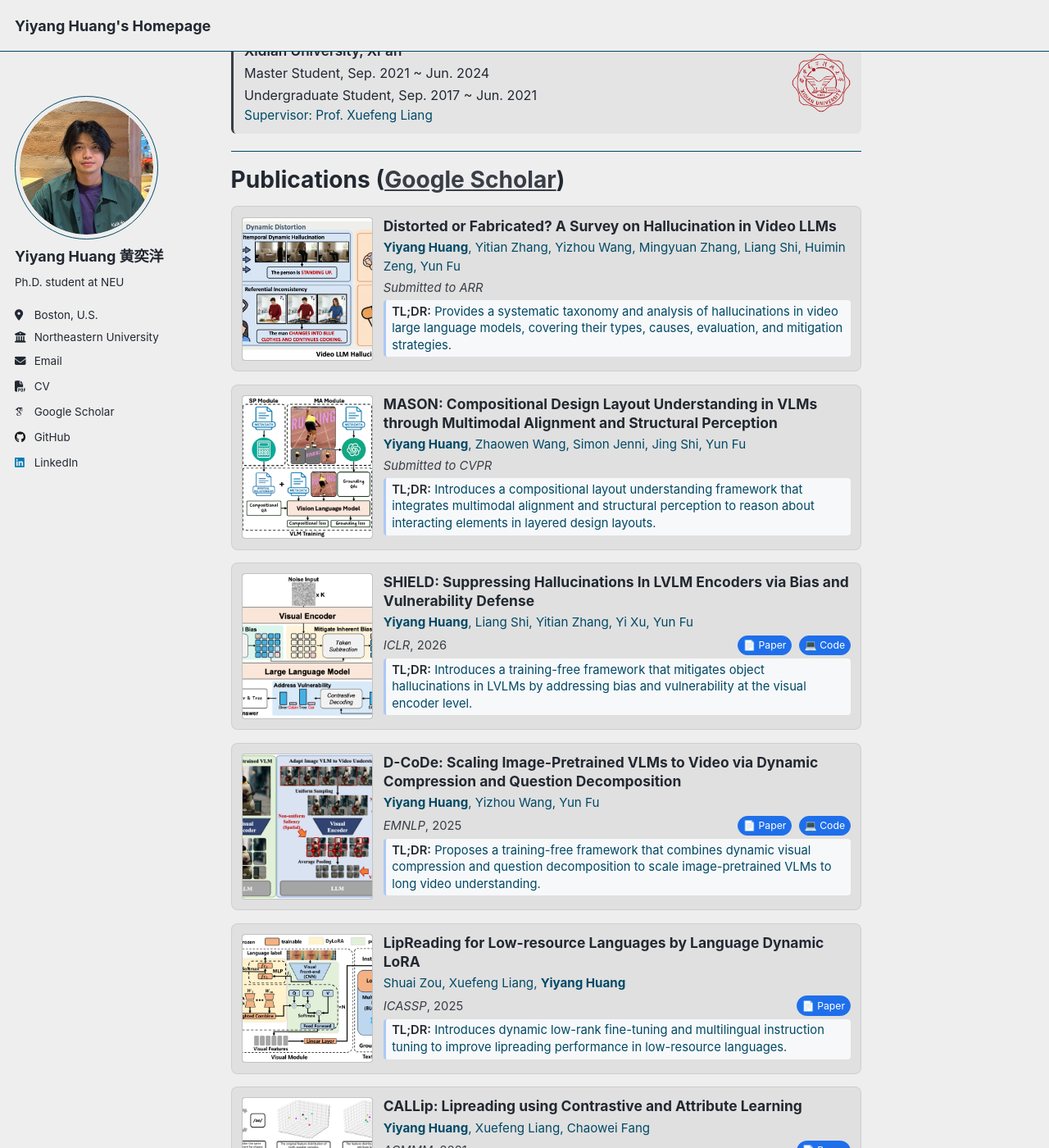
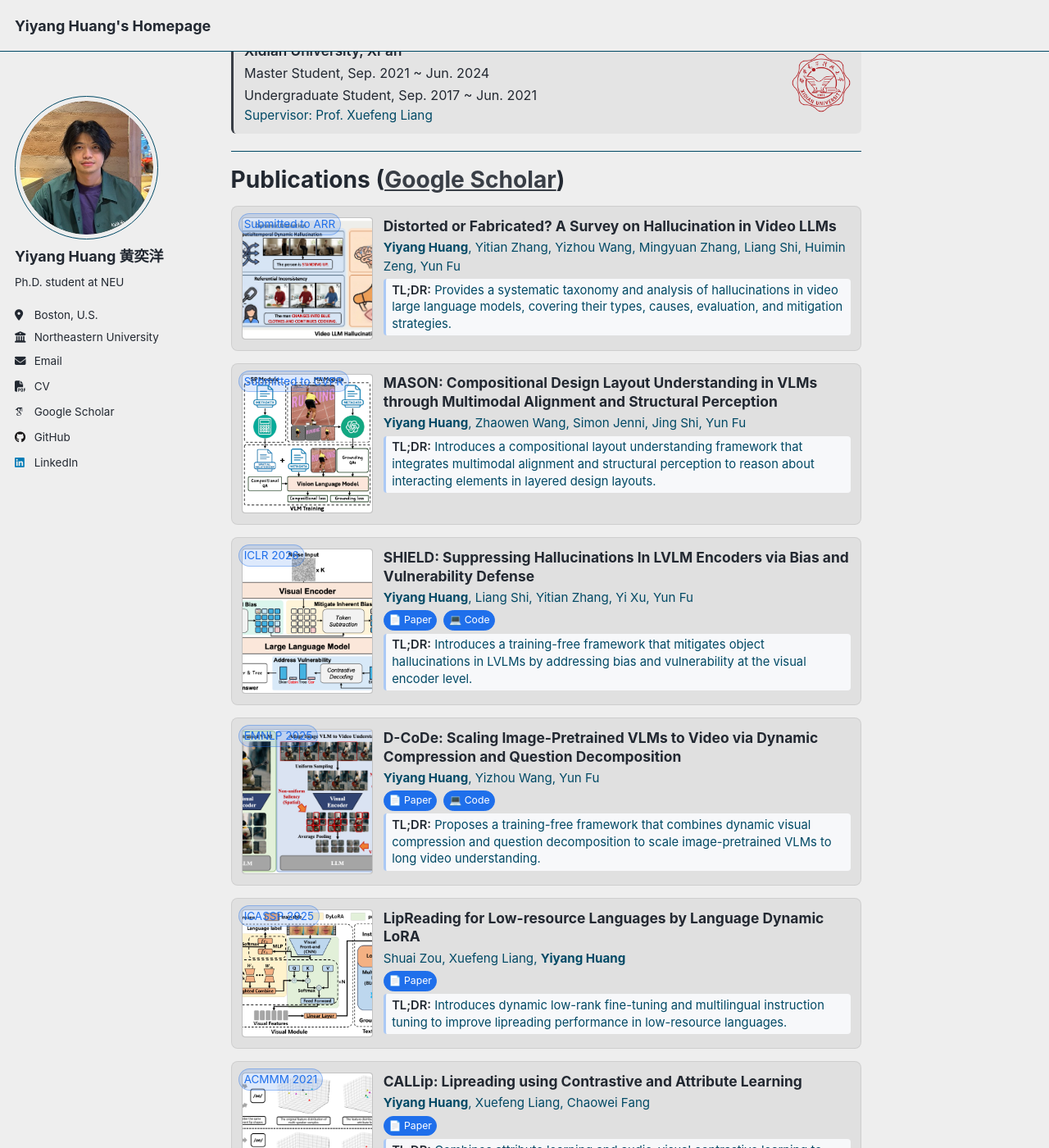
Before and after one commit to hukcc/hukcc.github.io, a Jekyll site: the page built from _pages/about.md, in a window 1280 px wide and 1400 px high, scrolled down 1135 px. Shown: the whole window at 82% size. Built offline with Jekyll 4.4.1, drawn with Linux system fonts in a browser that asks for light colours; some web fonts are replaced; a script that is not in the unit is left out; some of the changed lines change nothing that is shown.

Commit message:
Move venue to badge and keep submitted wording
- Add top-left venue badges for publications
- Keep "Submitted to" wording for ARR/CVPR
- Keep action buttons within card body

```diff
--- a/_pages/about.md
+++ b/_pages/about.md
@@ -126,6 +126,7 @@ redirect_from:
 # Publications ([Google Scholar](https://scholar.google.com/citations?user=A0H2ZYQAAAAJ))
 
 <div class="pub-item" id="pub-videollm-hallucination">
+  <div class="pub-badge">Submitted to ARR</div>
   <div class="pub-thumb">
     <span class="pub-thumb-link">
       <img class="pub-thumb-img" src="/images/pub_arr_hallucination.png" alt="ARR Survey" onerror="this.style.display='none'">
@@ -135,14 +136,12 @@ redirect_from:
   <div class="pub-content">
     <div class="pub-title">Distorted or Fabricated? A Survey on Hallucination in Video LLMs</div>
     <div class="pub-authors"><strong>Yiyang Huang</strong>, Yitian Zhang, Yizhou Wang, Mingyuan Zhang, Liang Shi, Huimin Zeng, Yun Fu</div>
-    <div class="pub-meta-row">
-      <div class="pub-venue"><em>Submitted to ARR</em></div>
-    </div>
     <div class="pub-tldr"><span class="tldr-label">TL;DR:</span> Provides a systematic taxonomy and analysis of hallucinations in video large language models, covering their types, causes, evaluation, and mitigation strategies.</div>
   </div>
 </div>
 
 <div class="pub-item" id="pub-mason">
+  <div class="pub-badge">Submitted to CVPR</div>
   <div class="pub-thumb">
     <span class="pub-thumb-link">
       <img class="pub-thumb-img" src="/images/pub_mason.png" alt="MASON" onerror="this.style.display='none'">
@@ -152,14 +151,12 @@ redirect_from:
   <div class="pub-content">
     <div class="pub-title">MASON: Compositional Design Layout Understanding in VLMs through Multimodal Alignment and Structural Perception</div>
     <div class="pub-authors"><strong>Yiyang Huang</strong>, Zhaowen Wang, Simon Jenni, Jing Shi, Yun Fu</div>
-    <div class="pub-meta-row">
-      <div class="pub-venue"><em>Submitted to CVPR</em></div>
-    </div>
     <div class="pub-tldr"><span class="tldr-label">TL;DR:</span> Introduces a compositional layout understanding framework that integrates multimodal alignment and structural perception to reason about interacting elements in layered design layouts.</div>
   </div>
 </div>
 
 <div class="pub-item" id="pub-shield">
+  <div class="pub-badge">ICLR 2026</div>
   <div class="pub-thumb">
     <span class="pub-thumb-link">
       <img class="pub-thumb-img" src="/images/pub_shield.png" alt="SHIELD" onerror="this.style.display='none'">
@@ -169,18 +166,16 @@ redirect_from:
   <div class="pub-content">
     <div class="pub-title">SHIELD: Suppressing Hallucinations In LVLM Encoders via Bias and Vulnerability Defense</div>
     <div class="pub-authors"><strong>Yiyang Huang</strong>, Liang Shi, Yitian Zhang, Yi Xu, Yun Fu</div>
-    <div class="pub-meta-row">
-      <div class="pub-venue"><em>ICLR</em>, 2026</div>
-      <div class="pub-links">
-        <a href="https://arxiv.org/abs/2510.16596" class="pub-link">📄 Paper</a>
-        <a href="https://github.com/hukcc/SHIELD" class="pub-link">💻 Code</a>
-      </div>
+    <div class="pub-links">
+      <a href="https://arxiv.org/abs/2510.16596" class="pub-link">📄 Paper</a>
+      <a href="https://github.com/hukcc/SHIELD" class="pub-link">💻 Code</a>
     </div>
     <div class="pub-tldr"><span class="tldr-label">TL;DR:</span> Introduces a training-free framework that mitigates object hallucinations in LVLMs by addressing bias and vulnerability at the visual encoder level.</div>
   </div>
 </div>
 
 <div class="pub-item" id="pub-dcode">
+  <div class="pub-badge">EMNLP 2025</div>
   <div class="pub-thumb">
     <span class="pub-thumb-link">
       <img class="pub-thumb-img" src="/images/pub_dcode.png" alt="D-CoDe" onerror="this.style.display='none'">
@@ -190,18 +185,16 @@ redirect_from:
   <div class="pub-content">
     <div class="pub-title">D-CoDe: Scaling Image-Pretrained VLMs to Video via Dynamic Compression and Question Decomposition</div>
     <div class="pub-authors"><strong>Yiyang Huang</strong>, Yizhou Wang, Yun Fu</div>
-    <div class="pub-meta-row">
-      <div class="pub-venue"><em>EMNLP</em>, 2025</div>
-      <div class="pub-links">
-        <a href="https://arxiv.org/abs/2510.08818" class="pub-link">📄 Paper</a>
-        <a href="https://github.com/hukcc/D-CoDe" class="pub-link">💻 Code</a>
-      </div>
+    <div class="pub-links">
+      <a href="https://arxiv.org/abs/2510.08818" class="pub-link">📄 Paper</a>
+      <a href="https://github.com/hukcc/D-CoDe" class="pub-link">💻 Code</a>
     </div>
     <div class="pub-tldr"><span class="tldr-label">TL;DR:</span> Proposes a training-free framework that combines dynamic visual compression and question decomposition to scale image-pretrained VLMs to long video understanding.</div>
   </div>
 </div>
 
 <div class="pub-item">
+  <div class="pub-badge">ICASSP 2025</div>
   <div class="pub-thumb">
     <span class="pub-thumb-link">
       <img class="pub-thumb-img" src="/images/pub_lipreading.png" alt="LipReading" onerror="this.style.display='none'">
@@ -211,17 +204,15 @@ redirect_from:
   <div class="pub-content">
     <div class="pub-title">LipReading for Low-resource Languages by Language Dynamic LoRA</div>
     <div class="pub-authors">Shuai Zou, Xuefeng Liang, <strong>Yiyang Huang</strong></div>
-    <div class="pub-meta-row">
-      <div class="pub-venue"><em>ICASSP</em>, 2025</div>
-      <div class="pub-links">
-        <a href="https://ieeexplore.ieee.org/abstract/document/10889645" class="pub-link">📄 Paper</a>
-      </div>
+    <div class="pub-links">
+      <a href="https://ieeexplore.ieee.org/abstract/document/10889645" class="pub-link">📄 Paper</a>
     </div>
     <div class="pub-tldr"><span class="tldr-label">TL;DR:</span> Introduces dynamic low-rank fine-tuning and multilingual instruction tuning to improve lipreading performance in low-resource languages.</div>
   </div>
 </div>
 
 <div class="pub-item">
+  <div class="pub-badge">ACMMM 2021</div>
   <div class="pub-thumb">
     <span class="pub-thumb-link">
       <img class="pub-thumb-img" src="/images/pub_callip.png" alt="CALLip" onerror="this.style.display='none'">
@@ -231,11 +222,8 @@ redirect_from:
   <div class="pub-content">
     <div class="pub-title">CALLip: Lipreading using Contrastive and Attribute Learning</div>
     <div class="pub-authors"><strong>Yiyang Huang</strong>, Xuefeng Liang, Chaowei Fang</div>
-    <div class="pub-meta-row">
-      <div class="pub-venue"><em>ACMMM</em>, 2021</div>
-      <div class="pub-links">
-        <a href="https://dl.acm.org/doi/10.1145/3474085.3475420" class="pub-link">📄 Paper</a>
-      </div>
+    <div class="pub-links">
+      <a href="https://dl.acm.org/doi/10.1145/3474085.3475420" class="pub-link">📄 Paper</a>
     </div>
     <div class="pub-tldr"><span class="tldr-label">TL;DR:</span> Combines attribute learning and audio-visual contrastive learning to improve robustness and discriminability in lipreading.</div>
   </div>
@@ -429,6 +417,7 @@ redirect_from:
   border-radius: 8px;
   transition: box-shadow 0.3s ease;
   gap: 0.7em;
+  position: relative;
 }
 
 .pub-item:hover {
@@ -507,17 +496,17 @@ redirect_from:
   color: var(--global-text-color-light, #666);
 }
 
-.pub-meta-row {
-  display: flex;
-  align-items: center;
-  justify-content: space-between;
-  gap: 0.45em;
-  flex-wrap: wrap;
-}
-
-.pub-venue {
-  font-size: 0.82em;
-  color: var(--global-link-color, #007bff);
+.pub-badge {
+  position: absolute;
+  top: 8px;
+  left: 8px;
+  font-size: 0.75em;
+  padding: 0.15em 0.45em;
+  border-radius: 999px;
+  background: rgba(31, 111, 235, 0.15);
+  color: #1f6feb;
+  border: 1px solid rgba(31, 111, 235, 0.35);
+  z-index: 2;
 }
 
 .pub-tldr {
@@ -538,7 +527,7 @@ redirect_from:
 
 .pub-links {
   display: flex;
-  gap: 0.5em;
+  gap: 0.45em;
   flex-wrap: wrap;
   margin-top: 0;
 }
```
